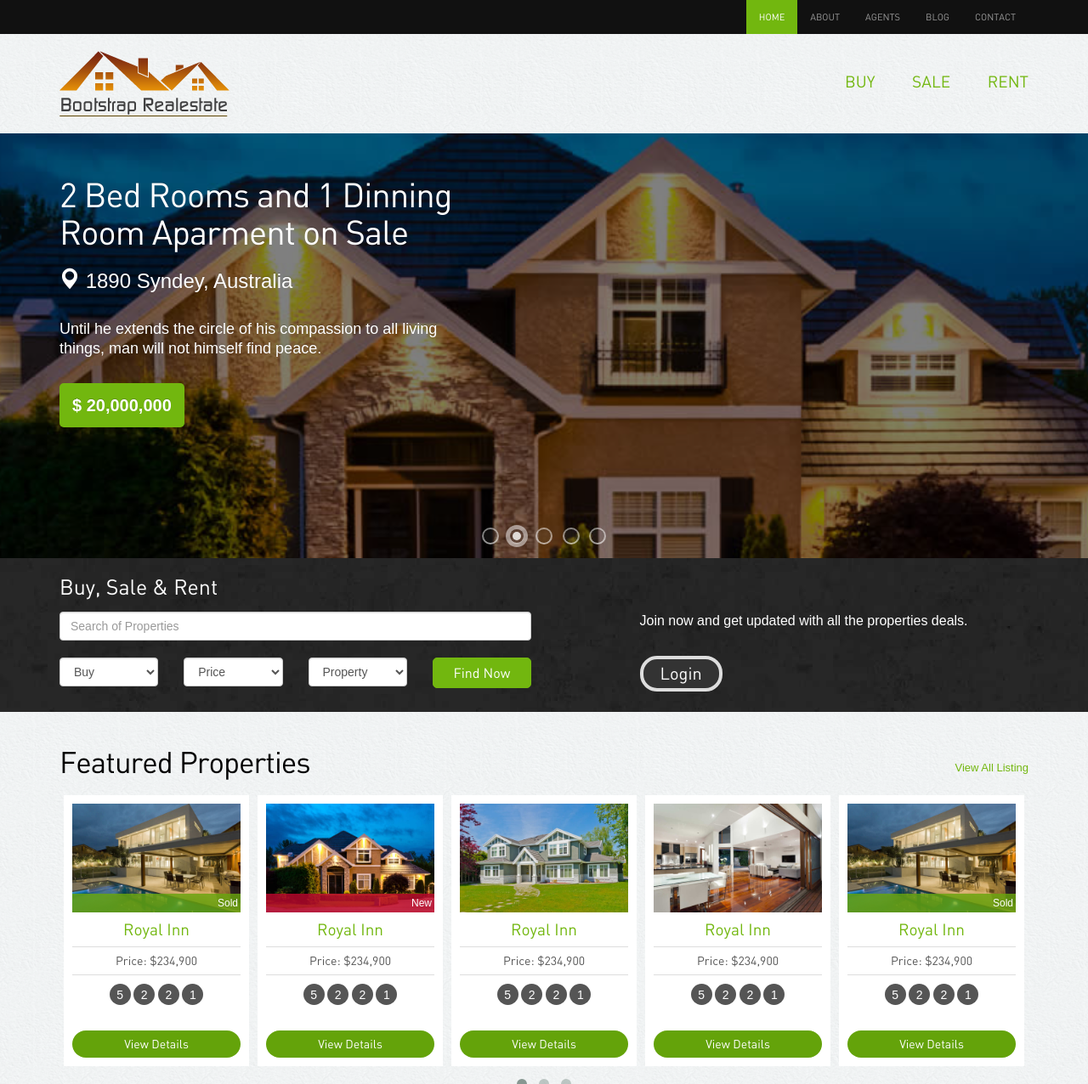
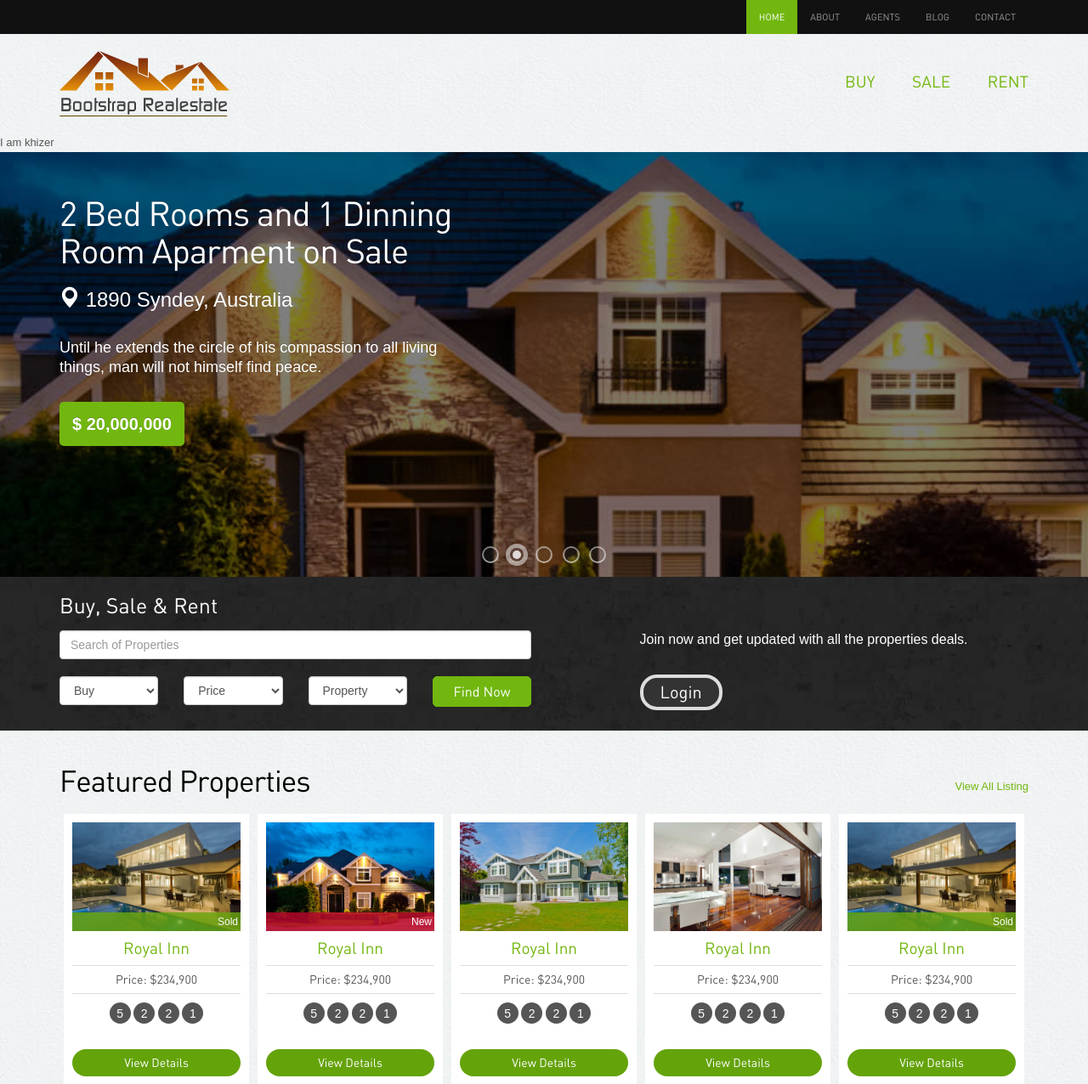
Before and after one commit to SyedTaqiRizvi110/POCProject1, a PHP site: page / in a window 1280 px wide. Shown: the top 1276 px of the page at 85% size. Run offline with PHP 8.4, Linux system fonts and the light colour scheme; some libraries are stand-ins or nearby versions.

Commit message:
Update index.php

```diff
--- a/index.php
+++ b/index.php
@@ -2,7 +2,7 @@
 
 <div class="">
 
-
+I am khizer
             <div id="slider" class="sl-slider-wrapper">
 
         <div class="sl-slider">
```
